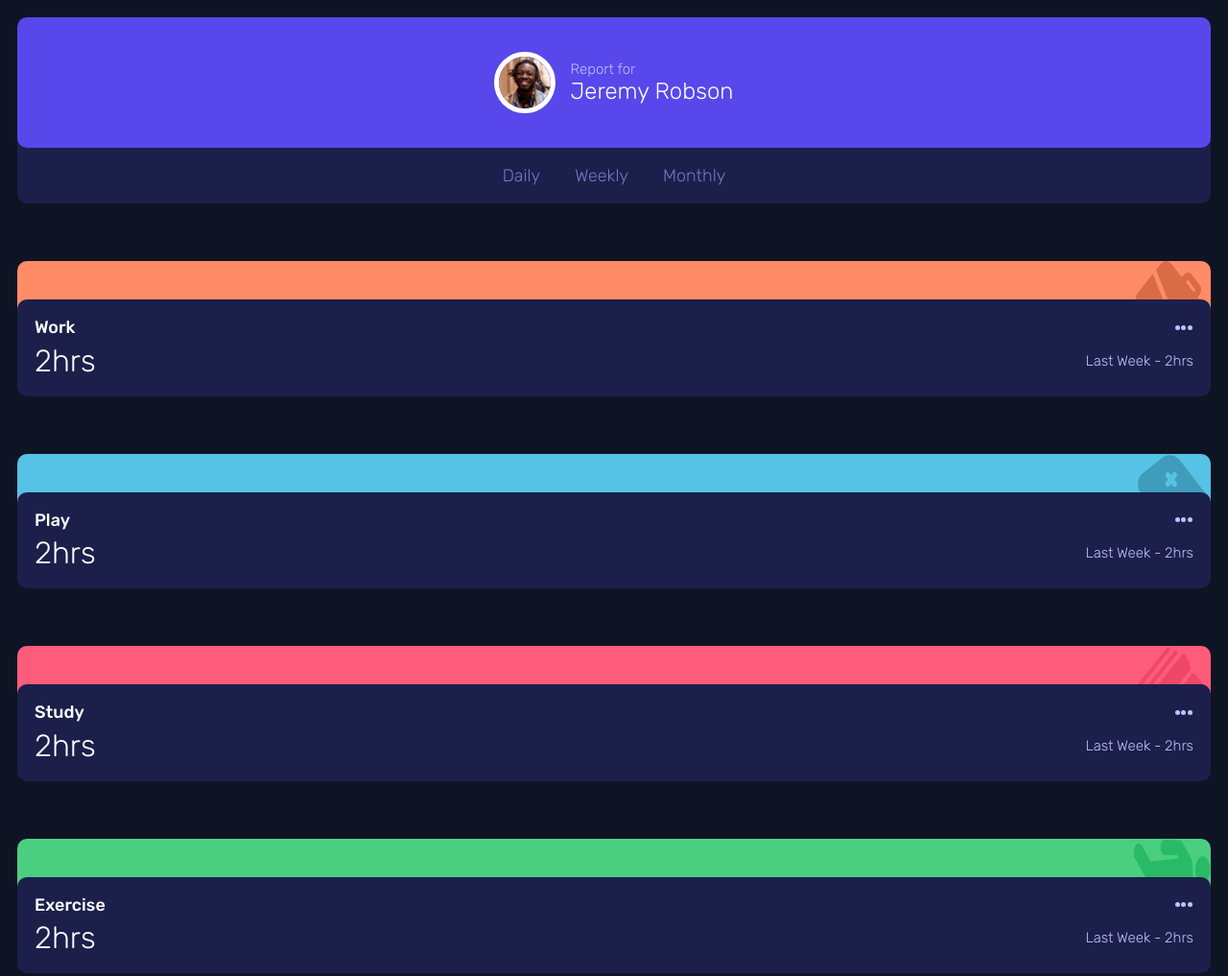
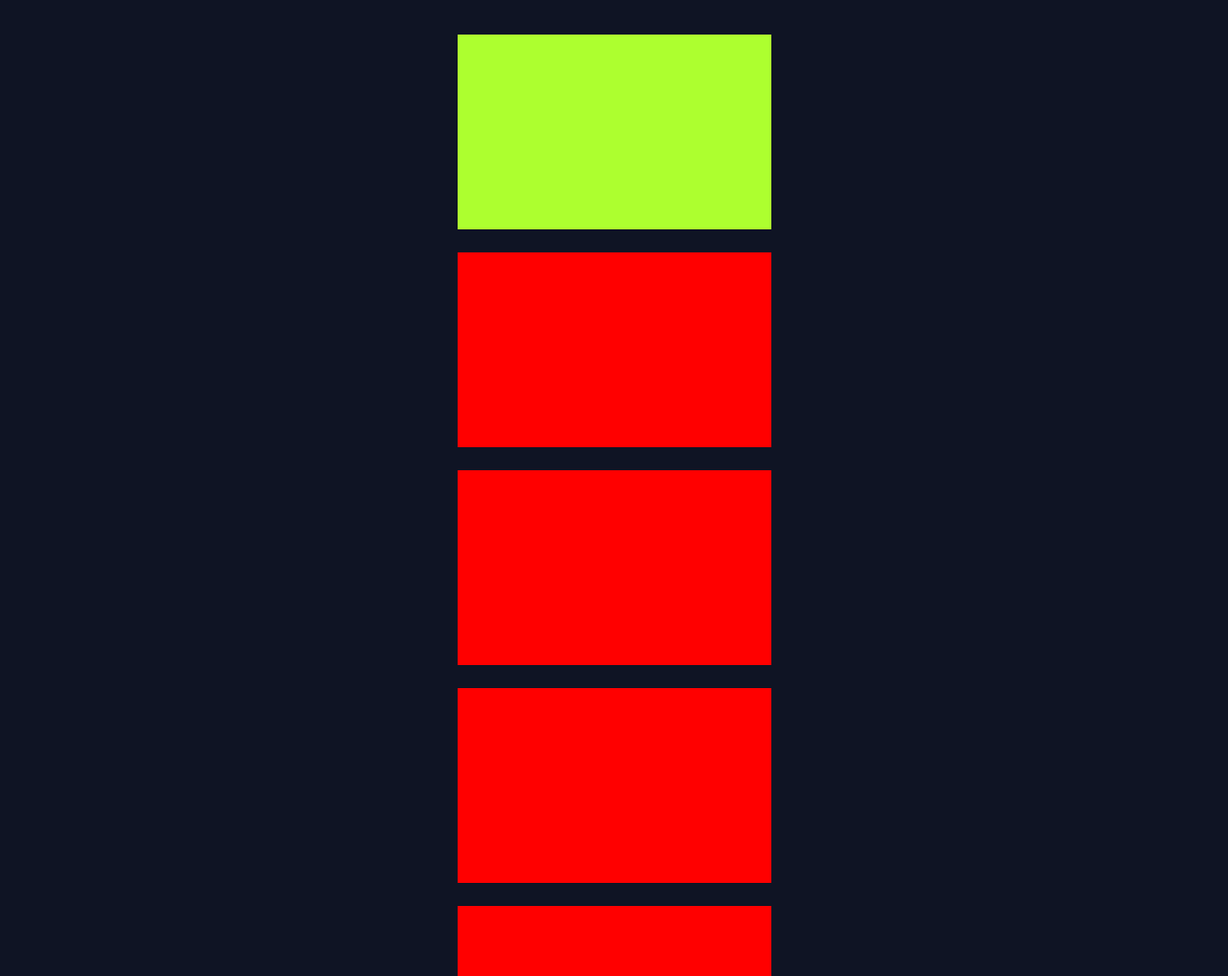
Before and after one commit to nataliesmyth/fem-time-tracking-dashboard, a plain HTML site: page index.html in a window 1280 px wide. Shown: the top 1017 px of the page at 96% size. Drawn offline with Linux system fonts and the light colour scheme; a script that the page names is missing.

Commit message:
added grid

```diff
--- /dev/null
+++ b/app.js
@@ -0,0 +1,13 @@
+import data from './data.json' assert { type: 'json'};
+const section = document.querySelectorAll('.section');
+const main = document.getElementById('main');
+
+const appendItem = (item) => {
+    const section = document.createElement('section');
+    <span>${item.title}</span>
+    main.appendChild(section)
+};
+
+data.forEach((item) => {
+    appendItem(item);
+});
--- a/index.html
+++ b/index.html
@@ -21,9 +21,17 @@
 </head>
 <body>
 
-  <main id="main">
+  <main class="main" id="main">
 
-    <div class="container primary">
+    <div class="container primary"></div>
+    <div class="container tracking-container"></div>
+    <div class="container tracking-container"></div>
+    <div class="container tracking-container"></div>
+    <div class="container tracking-container"></div>
+    <div class="container tracking-container"></div>
+    <div class="container tracking-container"></div>
+
+    <!-- <div class="container container-primary">
       <div class="top primary-top">
         <img class="profile-picture" src="./images/image-jeremy.png" alt="">
         <div class="text">
@@ -31,7 +39,7 @@
           <h1>Jeremy Robson</h1>
         </div>
       </div>
-      <div class="bottom">
+      <div class="bottom primary-bottom">
         <ul class="nav">
           <li>
             <a href="#">Daily</a>
@@ -45,7 +53,7 @@
         </ul>
       </div>
     </div>
-    <div class="container section work">
+    <div class="container container-section work">
       <div class="top">
         <img class="bg-img" src="./images/icon-work.svg" alt="briefcase icon">
       </div>
@@ -65,7 +73,7 @@
 
       </div>
     </div>
-    <div class="container section play">
+    <div class="container container-section play">
       <div class="top">
         <img class="bg-img" src="./images/icon-play.svg" alt="generic video game controler icon">
       </div>
@@ -85,7 +93,7 @@
 
       </div>
     </div>
-    <div class="container section study">
+    <div class="container container-section study">
       <div class="top">
         <img class="bg-img" src="./images/icon-study.svg" alt="book icon">
       </div>
@@ -105,7 +113,7 @@
 
       </div>
     </div>
-    <div class="container section exercise">
+    <div class="container container-section exercise">
       <div class="top">
         <img class="bg-img" src="./images/icon-exercise.svg" alt="stick figure in running pose rotated 90 degrees so it looks like the arm is on the ground">
       </div>
@@ -126,7 +134,7 @@
       </div>
     </div>
 
-    <div class="container section social">
+    <div class="container container-section social">
       <div class="top">
         <img class="bg-img" src="./images/icon-social.svg" alt="chat bubble icon with three dots in the middle">
       </div>
@@ -147,7 +155,7 @@
       </div>
     </div>
 
-    <div class="container section self-care">
+    <div class="container container-section self-care">
       <div class="top">
         <img class="bg-img" src="./images/icon-self-care.svg" alt="heart icon with a plus sign in the middle">
       </div>
@@ -166,7 +174,7 @@
         </span>
 
       </div>
-    </div>
+    </div> -->
   </main>
 
   Report for
--- a/styles.css
+++ b/styles.css
@@ -35,156 +35,41 @@ body {
     color: #FFFFFF;
 }
 
-.nav {
-    display: flex;
-    justify-content: end;
-    align-items: end;
-    list-style: none;
-}
-
-a {
-    text-decoration: none;
-    color: hsl(var(--clr-link-inactive));
-}
-
-a:hover {
-    cursor: pointer;
-    color: #FFF;
+.main {
+    margin: 2em auto;
+    display: grid;
+    gap: 24px;
+    justify-content: center;
+    align-items: center;
 }
 
 .container {
-    margin: 0 1em;
+    width: 327px;
+    height: 203px;
+    background: red;
 }
 
-.container > * {
-    border-radius: 10px;
-    min-height: 100px;
+.primary {
+    background-color: greenyellow;
 }
 
-.section > .top {
-    display: flex;
-    justify-content: end;
+@media (min-width: 1440px) {
+    .main {
+        grid-template-columns: repeat(4, 1fr);
+        grid-gap: 20px;
+        margin: 2em 15em;
     }
 
-.section > .bottom {
-    padding: 1em;
+
+    .container {
+        width: 255px;
+        height: 249px;
     }
 
-.primary > .top {
-    background-color: hsl(var(--clr-primary-blue));
-    position: relative;
-    z-index: 1000;
+    .primary {
+        grid-row: span 2;
+        height: 100%;
     }
-
-.primary > .bottom {
-    display: flex;
-    justify-content: space-around;
+    .tracking-container {
     }
-
-.primary > .bottom > ul > li {
-    margin: 1em;
 }
-
-.primary-top {
-    margin: 1em auto;
-    padding: 2em;
-    display: flex;
-    justify-content: center;
-    align-items: center;
-    gap: 15px;
-}
-
-.primary-top > h1 {
-    font-weight: var(--fw-light);
-}
-
-.profile-picture {
-    width: 64px;
-    height: 64px;
-    border: 5px solid #FFF;
-    border-radius: 50%;
-}
-
-.top {
-    background-color: #000;
-}
-
-.bg-img {
-    position: relative;
-    right: 0;
-}
-
-.bottom {
-    background-color: hsl(var(--clr-dark-blue));
-    color: #FFF;
-    position: relative;
-    top: -60px;
-}
-
-.text > p {
-    font-size: 0.9375rem;
-    color: hsl(var(--clr-text-light));
-}
-
-.text > h1 {
-    font-size: 1.5rem;
-    font-weight: var(--fw-light);
-}
-
-.work > .top {
-    background-color: hsl(var(--clr-work));
-}
-
-.play > .top {
-    background-color: hsl(var(--clr-play));
-}
-
-.study > .top {
-    background-color: hsl(var(--clr-study));
-}
-
-.exercise > .top {
-    background-color: hsl(var(--clr-exercise));
-}
-
-.social > .top {
-    background-color: hsl(var(--clr-social));
-}
-
-.self-care > .top {
-    background-color: hsl(var(--clr-self-care));
-}
-
-.label,
-.time {
-    display: flex;
-    align-items: center;
-    justify-content: space-between;
-}
-.label {
-    font-weight: var(--fw-bold);
-    font-size: 1.125rem;
-    padding-block-end: .25em;
-}
-
-.time {
-    font-size: 2rem;
-    font-weight: var(--fw-light);
-}
-
-.last-week {
-    font-size: 0.9375rem;
-    color: hsl(var(--clr-text-light))
-}
-
-.ellipses {
-    display: flex;
-}
-
-.dot {
-    width: 5px;
-    height: 5px;
-    border-radius: 50%;
-    background-color: hsl(var(--clr-text-light));
-    margin-inline: .05em;
-}
```
Lines whose indentation alone changed are shown as unchanged.
